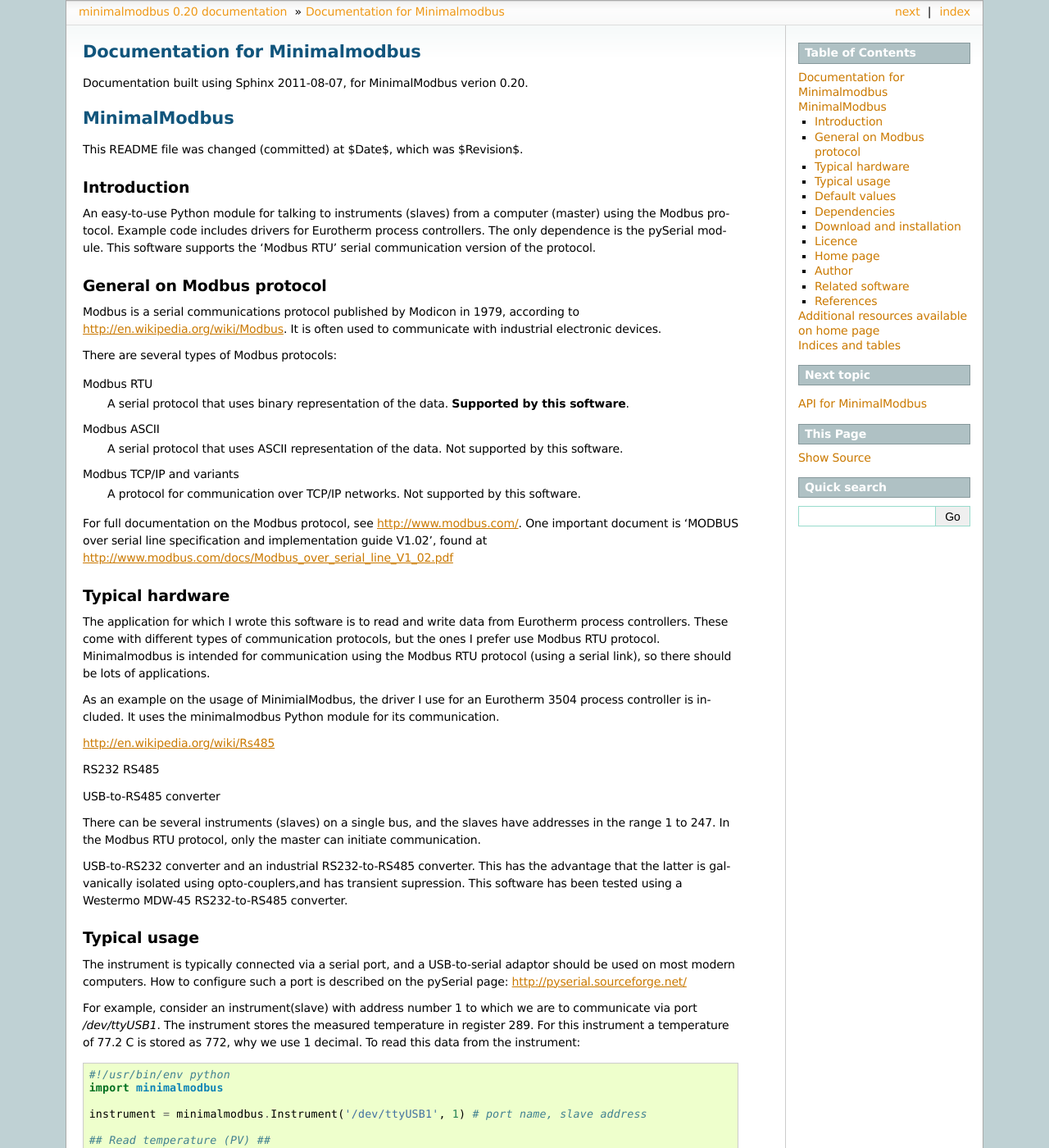
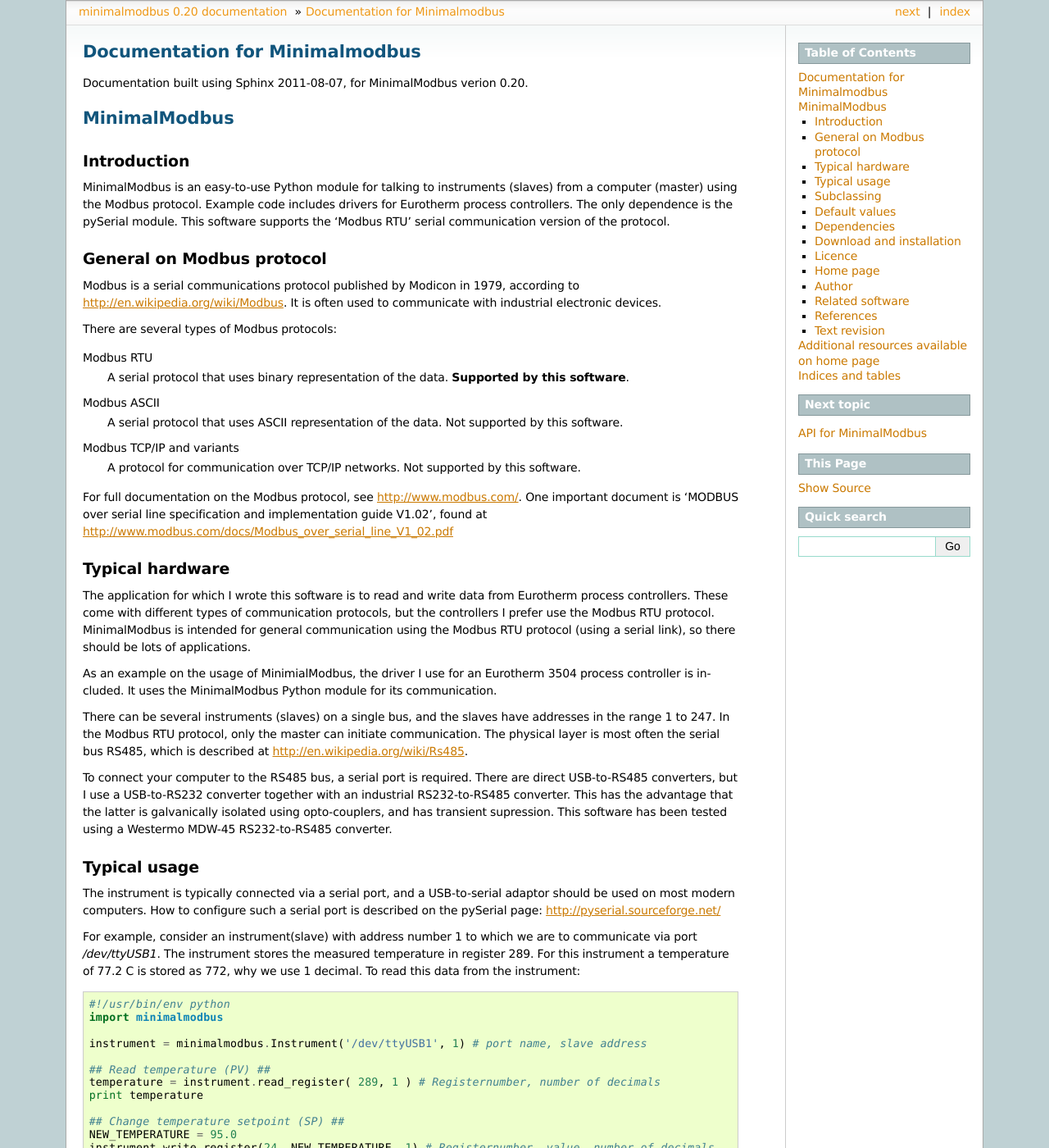
Before and after one commit to pyhys/minimalmodbus, a Sphinx documentation site: the page built from doc/index.rst, in a window 1280 px wide and 1400 px high. Shown: the whole window at 82% size. Built offline with Sphinx 7.4.7, drawn with Linux system fonts in a browser that asks for light colours; pages that are not in the unit, such as notebooks, are missing from menus; some of the changed text lies outside the part shown.

Commit message:
Improved documentation

```diff
--- a/README.txt
+++ b/README.txt
@@ -1,11 +1,9 @@
 MinimalModbus
 =============
 
-This README file was changed (committed) at $Date$, which was $Revision$.
-
 Introduction
 ------------
-An easy-to-use Python module for talking to instruments (slaves) from a computer (master) using the Modbus protocol. Example code includes drivers for Eurotherm process controllers. The only dependence is the pySerial module. This software supports the 'Modbus RTU' serial communication version of the protocol.
+MinimalModbus is an easy-to-use Python module for talking to instruments (slaves) from a computer (master) using the Modbus protocol. Example code includes drivers for Eurotherm process controllers. The only dependence is the pySerial module. This software supports the 'Modbus RTU' serial communication version of the protocol.
 
 General on Modbus protocol
 --------------------------
@@ -27,29 +25,19 @@
 
 Typical hardware
 ----------------
-The application for which I wrote this software is to read and write data from Eurotherm process controllers. These come with different types of communication protocols, but the ones I prefer use Modbus RTU protocol. Minimalmodbus is intended for communication using the Modbus RTU protocol (using a serial link), so there should be lots of applications.
+The application for which I wrote this software is to read and write data from Eurotherm process controllers. These come with different types of communication protocols, but the controllers I prefer use the Modbus RTU protocol. MinimalModbus is intended for general communication using the Modbus RTU protocol (using a serial link), so there should be lots of applications.
 
-As an example on the usage of MinimialModbus, the driver I use for an Eurotherm 3504 process controller is included. It uses the minimalmodbus Python module for its communication.
+As an example on the usage of MinimialModbus, the driver I use for an Eurotherm 3504 process controller is included. It uses the MinimalModbus Python module for its communication.
 
-http://en.wikipedia.org/wiki/Rs485
+There can be several instruments (slaves) on a single bus, and the slaves have addresses in the range 1 to 247. In the Modbus RTU protocol, only the master can initiate communication. The physical layer is most often the serial bus RS485, which is described at http://en.wikipedia.org/wiki/Rs485.
 
-RS232
-RS485
-
-USB-to-RS485 converter
-
-
-There can be several instruments (slaves) on a single bus, and the slaves have addresses in the range 1 to 247. In the Modbus RTU protocol, only the master can initiate communication.
-
-
-
-USB-to-RS232 converter and an industrial RS232-to-RS485 converter. This has the advantage that the latter is galvanically isolated using opto-couplers,and has transient supression. This software has been tested using a Westermo MDW-45 RS232-to-RS485 converter.
+To connect your computer to the RS485 bus, a serial port is required. There are direct USB-to-RS485 converters, but I use a USB-to-RS232 converter together with an industrial RS232-to-RS485 converter. This has the advantage that the latter is galvanically isolated using opto-couplers, and has transient supression. This software has been tested using a Westermo MDW-45 RS232-to-RS485 converter.
 
 
 Typical usage
 -------------
 
-The instrument is typically connected via a serial port, and a USB-to-serial adaptor should be used on most modern computers. How to configure such a port is described on the pySerial page: http://pyserial.sourceforge.net/
+The instrument is typically connected via a serial port, and a USB-to-serial adaptor should be used on most modern computers. How to configure such a serial port is described on the pySerial page: http://pyserial.sourceforge.net/
 
 For example, consider an instrument(slave) with address number 1 to which we are to communicate via port */dev/ttyUSB1*. The instrument stores the measured temperature in register 289. For this instrument a temperature of 77.2 C is stored as 772, why we use 1 decimal. To read this data from the instrument::
 
@@ -66,9 +54,12 @@
     NEW_TEMPERATURE = 95.0
     instrument.write_register(24, NEW_TEMPERATURE, 1) # Registernumber, value, number of decimals
 
-The full API for minimalmodbus is available on http://minimalmodbus.sourceforge.net/apiminimalmodbus.html
+The full API for minimalmodbus is available on http://minimalmodbus.sourceforge.net/apiminimalmodbus.html, and the documentation in PDF format is found on http://minimalmodbus.sourceforge.net/minimalmodbus.pdf
 
-It is better to put this in a driver for the specific instrument. An example driver for Eurotherm3500 is included in this library. To get the process value (PV from loop1)::
+Subclassing
+-----------
+
+It is better to put the details in a driver for the specific instrument. An example driver for Eurotherm3500 is included in this library, and it is recommended to have a look at its source code. To get the process value (PV from loop1)::
 
     #!/usr/bin/env python
     import eurotherm3500
@@ -141,7 +132,7 @@
 
 Related software
 ----------------
-The minimalmodbus module is intended for easy-to-use communication with instruments using the Modbus (RTU) protocol. There are a few other Python modules for Modbus protocol implementation. For more advanced use, you should consider using one of these:
+The MinimalModbus module is intended for easy-to-use communication with instruments using the Modbus (RTU) protocol. There are a few other Python modules for Modbus protocol implementation. For more advanced use, you should consider using one of these:
 
 pyModbus
     From http://code.google.com/p/pymodbus/: 'Pymodbus is a full Modbus protocol implementation using twisted for its asynchronous communications core.'
@@ -153,3 +144,8 @@
 References
 ----------
 * Python: http://www.python.org/
+
+
+Text revision
+-------------
+This README file was changed (committed) at $Date$, which was $Revision$.
--- a/setup.py
+++ b/setup.py
@@ -11,7 +11,7 @@
     long_description = long_description,
     author='Jonas Berg',
     author_email='pyhys@users.sourceforge.net',
-    url='http://sourceforge.net/projects/minimalmodbus/',
+    url='http://minimalmodbus.sourceforge.net/',
     py_modules=['minimalmodbus', 'eurotherm3500'],
     license = 'Apache License, Version 2.0',
     requires = ['pySerial'],
```
Also changed, not shown: doc/administrative.rst (+11 -7 lines).
